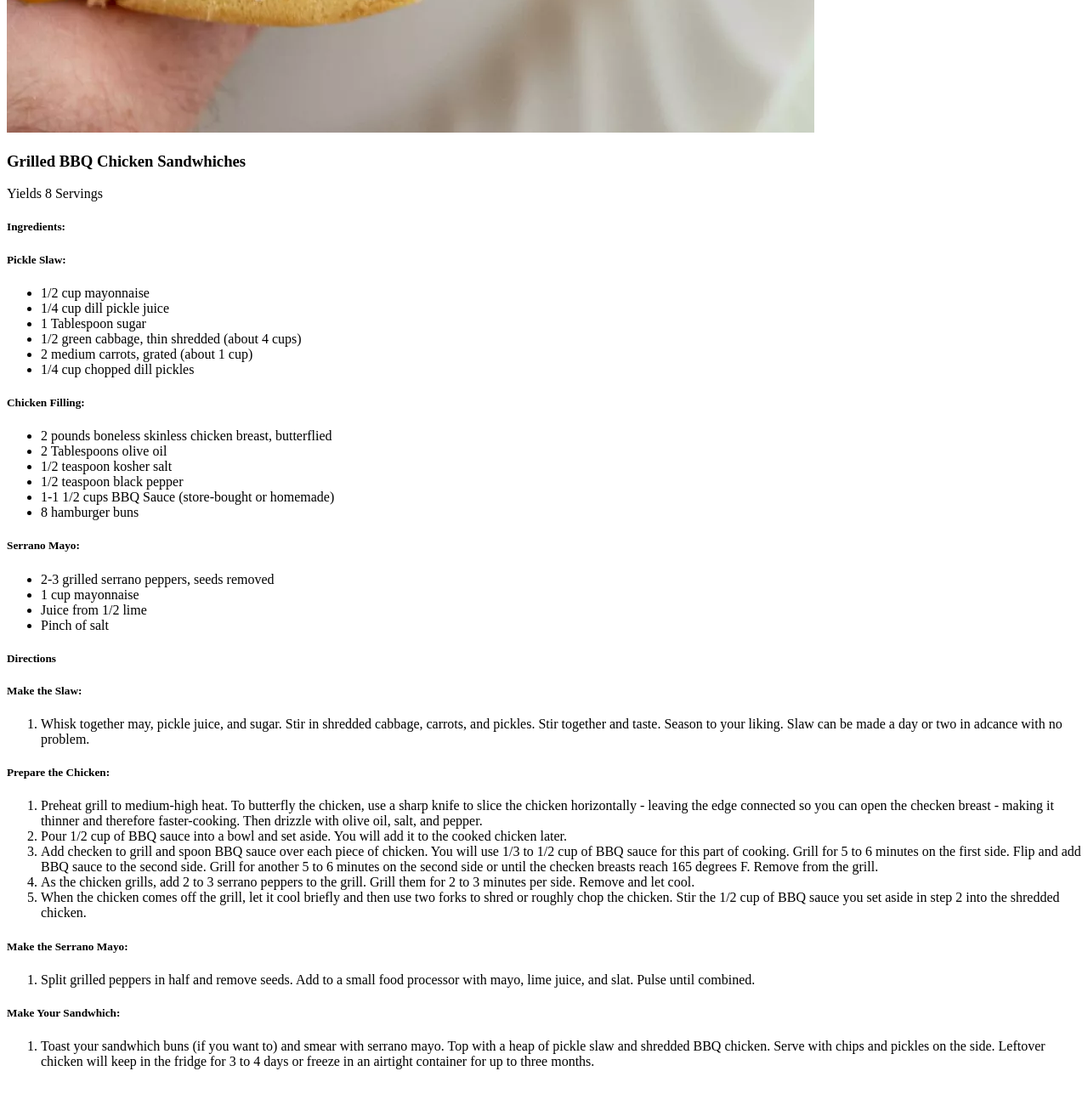
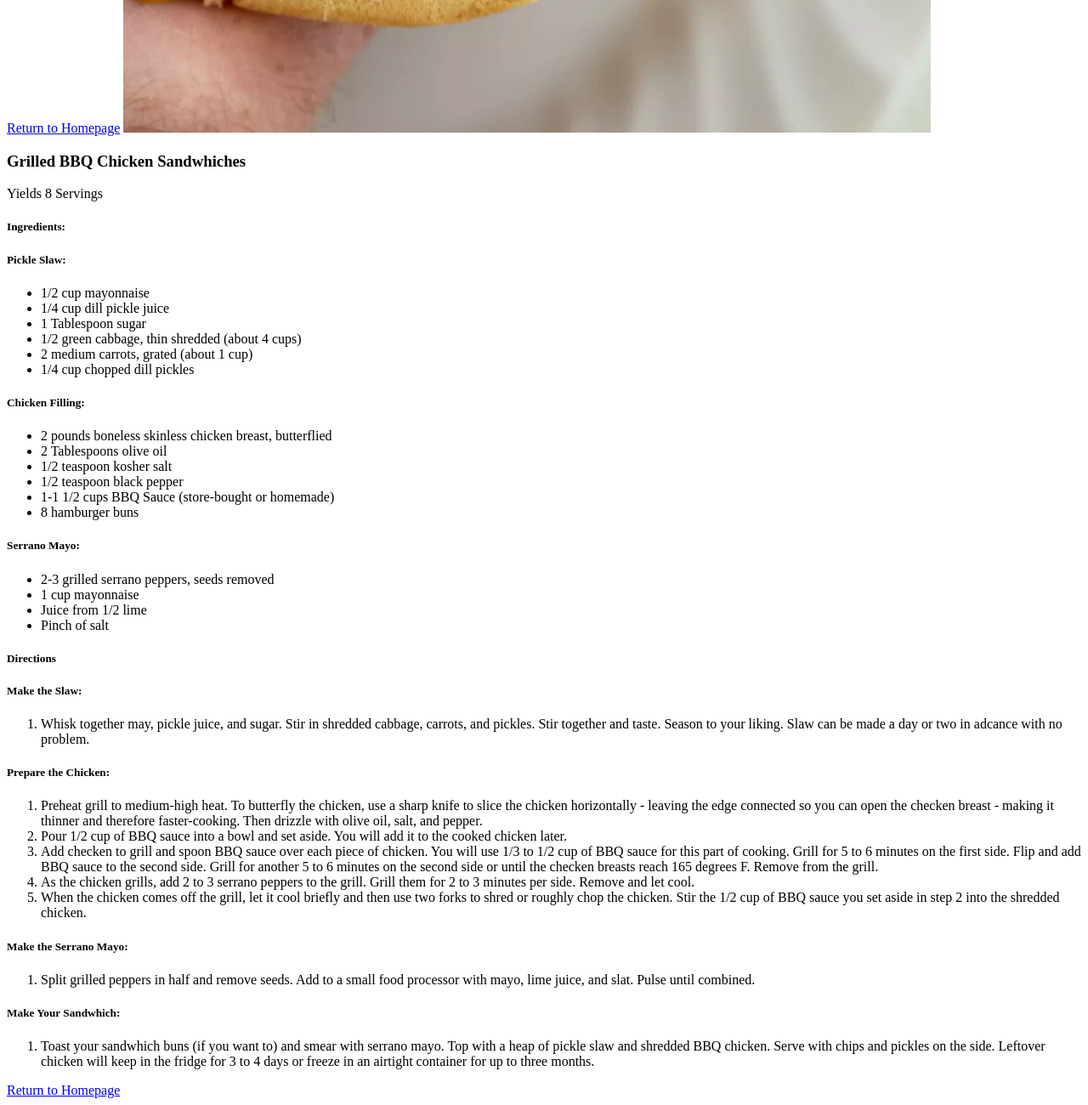
Before and after one commit to Names-James/odin-recipes, a plain HTML site: page recipes/bbqchicken.html in a window 1280 px wide. Shown: the part 1254-2554 px from the top of the page at 85% size. Before the commit the page ends 2528 px from the top, so only its background shows below. Drawn offline with Linux system fonts and the light colour scheme.

Commit message:
Added return to index buttons

```diff
--- a/recipes/bbqchicken.html
+++ b/recipes/bbqchicken.html
@@ -8,6 +8,7 @@
 </head>
 <body>
     <h1>BBQ Chicken Sandwiches</h1>
+    <a href="index.html">Return to Homepage</a>
     <img src="../recipes/bbqchicken.jpg">
     <h3>Grilled BBQ Chicken Sandwhiches</h3>
     <p>Yields 8 Servings</p>
@@ -58,5 +59,6 @@
     <ol>
         <li>Toast your sandwhich buns (if you want to) and smear with serrano mayo. Top with a heap of pickle slaw and shredded BBQ chicken. Serve with chips and pickles on the side. Leftover chicken will keep in the fridge for 3 to 4 days or freeze in an airtight container for up to three months.</li>
     </ol>
+    <a href="index.html">Return to Homepage</a>
 </body>
 </html>
```
Also changed, not shown: index.html (+1 -1 lines), recipes/flanksteak.html (+2 -0 lines), recipes/lasagna.html (+2 -0 lines).
